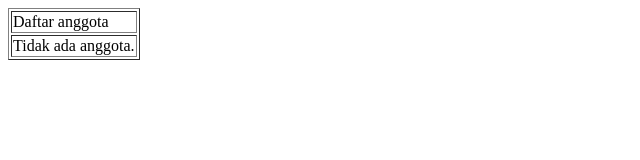
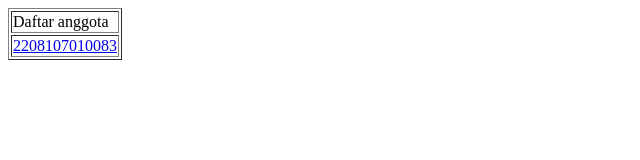
Before and after one commit to NaufalAqil18/INF206-2024-A11-weatherBug, a plain HTML site: page index.html in a window 1280 px wide. Shown: the whole page, without its empty margins (0-640 px from the left). Drawn offline with Linux system fonts and the light colour scheme.

Commit message:
Update index.html

```diff
--- a/index.html
+++ b/index.html
@@ -6,7 +6,7 @@
   <body>
     <table border=”0”>
       <tr><td>Daftar anggota</td></tr>
-      <tr><td>Tidak ada anggota.</td></tr>
+      <tr><td><a href="2208107010083.html">2208107010083</a></td></tr>
     </table>
   </body>
 </html>
```
